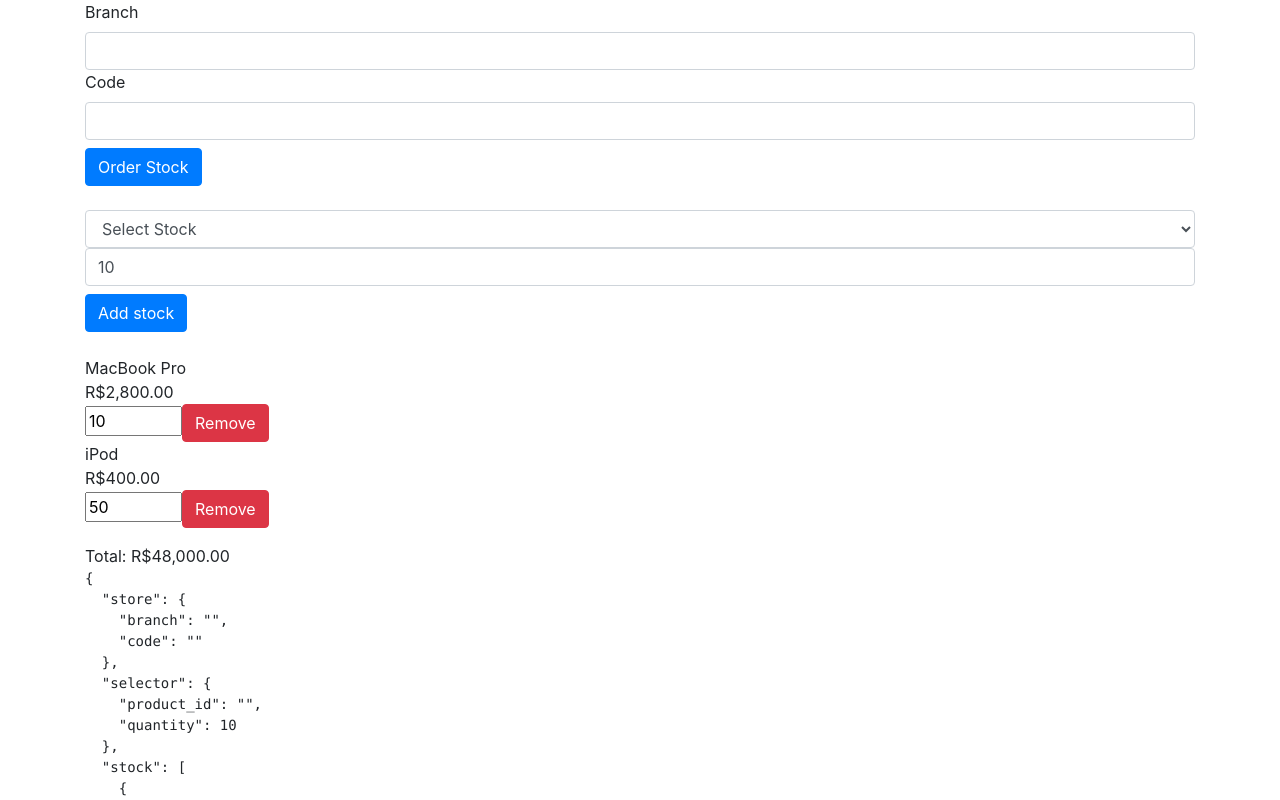
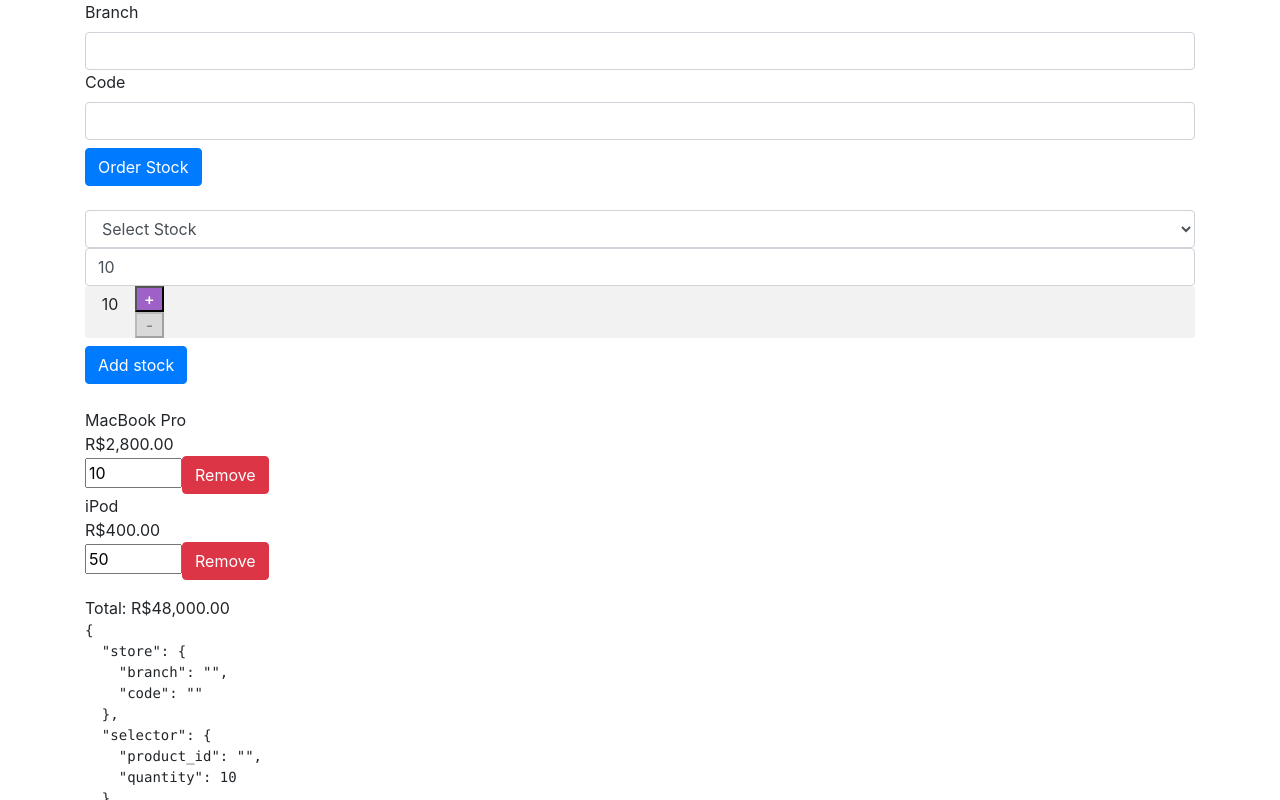
Before and after one commit to samir-ayoub/angular-todd-motto, an Angular app: page / in a window 1280 px wide. Shown: the top 800 px of the page. Built offline with nearby package versions, Linux system fonts and the light colour scheme; data requests are answered from the project's data file.

Commit message:
Control Value Accessor

```diff
--- a/src/app/reactive-forms/reactive-forms-examples.module.ts
+++ b/src/app/reactive-forms/reactive-forms-examples.module.ts
@@ -9,6 +9,7 @@
 import { StockInventoryService } from './services/stock-inventory.service';
 import { StockProductsComponent } from './stock-products/stock-products.component';
 import { StockSelectorComponent } from './stock-selector/stock-selector.component';
+import { StockCounterComponent } from './stock-counter/stock-counter.component';
 
 @NgModule({
   imports: [
@@ -20,7 +21,7 @@
   exports: [
     ReactiveFormsComponent
   ],
-  declarations: [ReactiveFormsComponent, StockInventoryComponent, StockBranchComponent, StockSelectorComponent, StockProductsComponent],
+  declarations: [ReactiveFormsComponent, StockInventoryComponent, StockBranchComponent, StockSelectorComponent, StockProductsComponent, StockCounterComponent],
   providers: [StockInventoryService]
 })
 export class ReactiveFormsExamplesModule { }
--- /dev/null
+++ b/src/app/reactive-forms/stock-counter/stock-counter.component.css
@@ -0,0 +1,37 @@
+.stock-counter {
+  background: rgba(0, 0, 0, 0.05);
+  border-radius: 3px;
+  overflow: hidden;
+}
+
+.stock-counter > div > div {
+  display: flex;
+  align-items: center;
+}
+
+.stock-counter > div > div > div {
+  display: flex;
+  flex-direction: column;
+}
+
+p {
+  font-size: 16px;
+  font-weight: 400;
+  text-align: center;
+  width: 50px;
+}
+
+button {
+  padding: 3px;
+  border-radius: 0;
+  line-height: 1;
+  padding: 3px 7px;
+  background: #9E61C8;
+  color: #fff;
+  font-weight: 500;
+}
+
+button:disabled {
+  background: rgba(0, 0, 0, 0.1);
+  color: rgba(0, 0, 0, 0.4);
+}
--- /dev/null
+++ b/src/app/reactive-forms/stock-counter/stock-counter.component.html
@@ -0,0 +1,15 @@
+<div class="stock-counter">
+  <div>
+    <div>
+      <p>{{ value }}</p>
+      <div>
+        <button type="button" (click)="increment()" [disabled]="value === max">
+          +
+        </button>
+        <button type="button" (click)="decrement()" [disabled]="value === min">
+          -
+        </button>
+      </div>
+    </div>
+  </div>
+</div>
--- /dev/null
+++ b/src/app/reactive-forms/stock-counter/stock-counter.component.ts
@@ -0,0 +1,53 @@
+import { Component, Input, forwardRef } from '@angular/core';
+import { ControlValueAccessor, NG_VALUE_ACCESSOR } from '@angular/forms';
+
+const COUNTER_CONTROL_ACCESSOR = {
+  provide: NG_VALUE_ACCESSOR,
+  useExisting: forwardRef(() => StockCounterComponent),
+  multi: true
+};
+
+@Component({
+  selector: 'app-stock-counter',
+  templateUrl: './stock-counter.component.html',
+  styleUrls: ['./stock-counter.component.css'],
+  providers: [COUNTER_CONTROL_ACCESSOR],
+})
+export class StockCounterComponent implements ControlValueAccessor {
+
+  private onTouch: Function;
+  private onModelChange: Function;
+
+  @Input() step: number = 10;
+  @Input() min: number = 10;
+  @Input() max: number = 1000;
+
+  value: number = 10;
+
+  registerOnTouched(fn) {
+    this.onTouch = fn;
+  }
+
+  registerOnChange(fn) {
+    this.onModelChange = fn;
+  }
+
+  writeValue(value) {
+    this.value = value || 0;
+  }
+
+  increment() {
+    if (this.value < this.max) {
+      this.value = this.value + this.step;
+      this.onModelChange(this.value);
+    }
+    this.onTouch();
+  }
+  decrement() {
+    if (this.value > this.min) {
+      this.value = this.value - this.step;
+      this.onModelChange(this.value);
+    }
+    this.onTouch();
+  }
+}
--- a/src/app/reactive-forms/stock-selector/stock-selector.component.html
+++ b/src/app/reactive-forms/stock-selector/stock-selector.component.html
@@ -13,6 +13,15 @@
       min="10"
       max="1000"
       formControlName="quantity">
+
+      <app-stock-counter
+        [step]="10"
+        [min]="10"
+        [max]="1000"
+        formControlName="quantity">
+      </app-stock-counter>
+
+
       <button
         class="btn btn-primary mt-2 mb-2"
         type="button"
```
Also changed, not shown: 2 other files (tests, documents, lock files or other folders).
